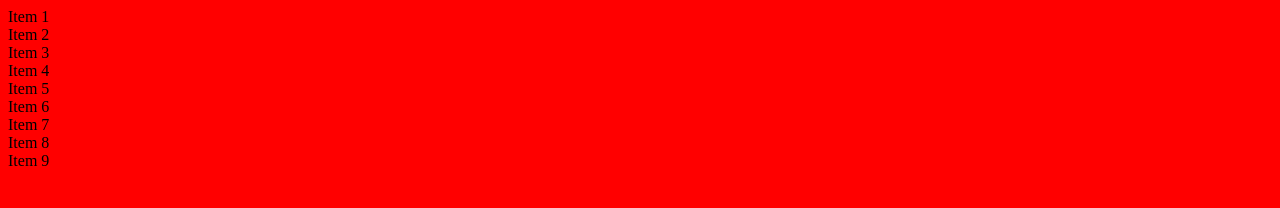
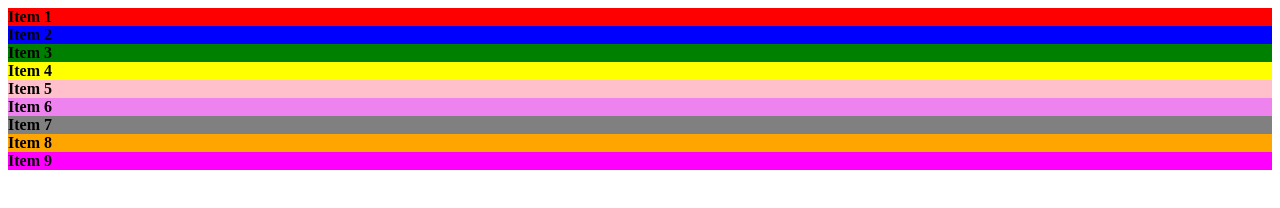
Before and after one commit to SR2090/CSS-Concepts, a plain HTML site: page 4_CSS_Grids/index.html in a window 1280 px wide. Drawn offline with Linux system fonts and the light colour scheme.

Commit message:
9 items with bg color created

```diff
--- a/4_CSS_Grids/style.css
+++ b/4_CSS_Grids/style.css
@@ -1,3 +1,36 @@
 body{
+    background-color: white;
+}
+
+.container {
+    background-color: rgb(211,211,211);
+    font-weight: bold;
+}
+
+#item1{
     background-color: red;
 }
+#item2{
+    background-color: blue;
+}
+#item3{
+    background-color: green;
+}
+#item4{
+    background-color: yellow;
+}
+#item5{
+    background-color: pink;
+}
+#item6{
+    background-color: violet;
+}
+#item7{
+    background-color: gray;
+}
+#item8{
+    background-color: orange;
+}
+#item9{
+    background-color: magenta;
+}
```
